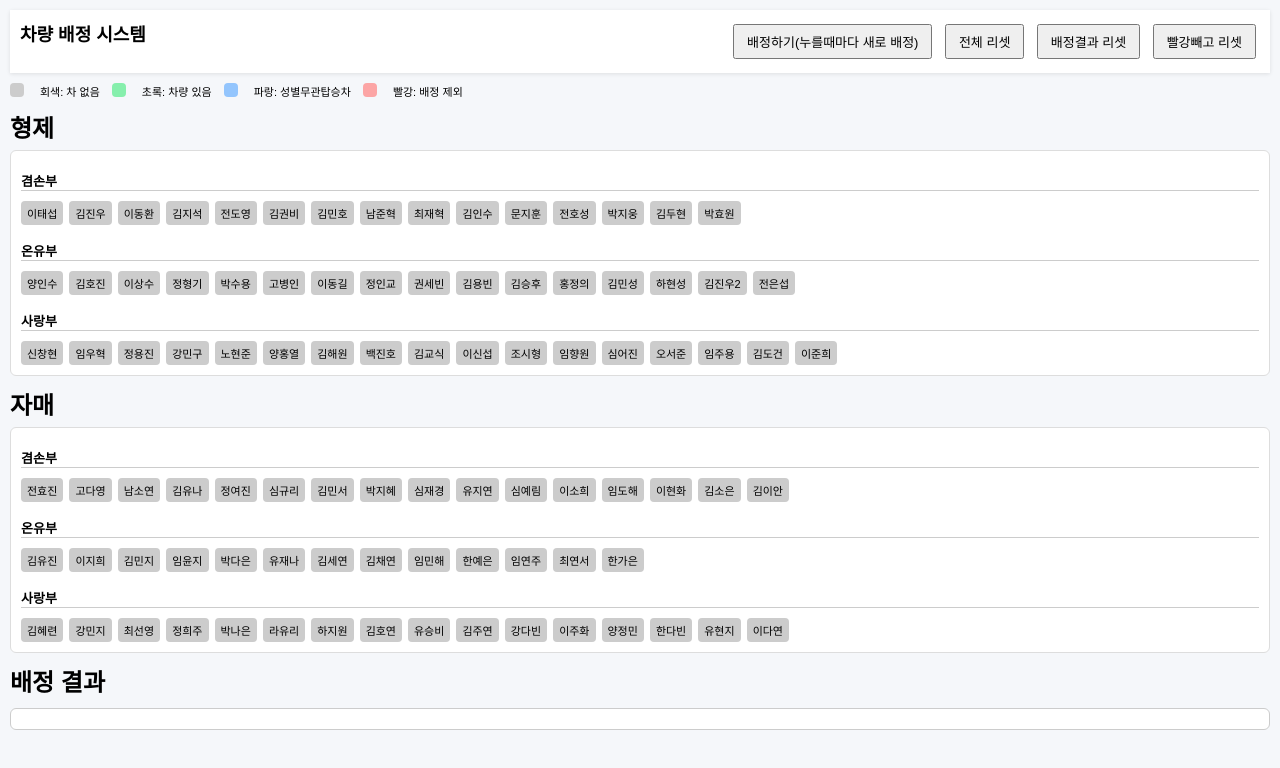
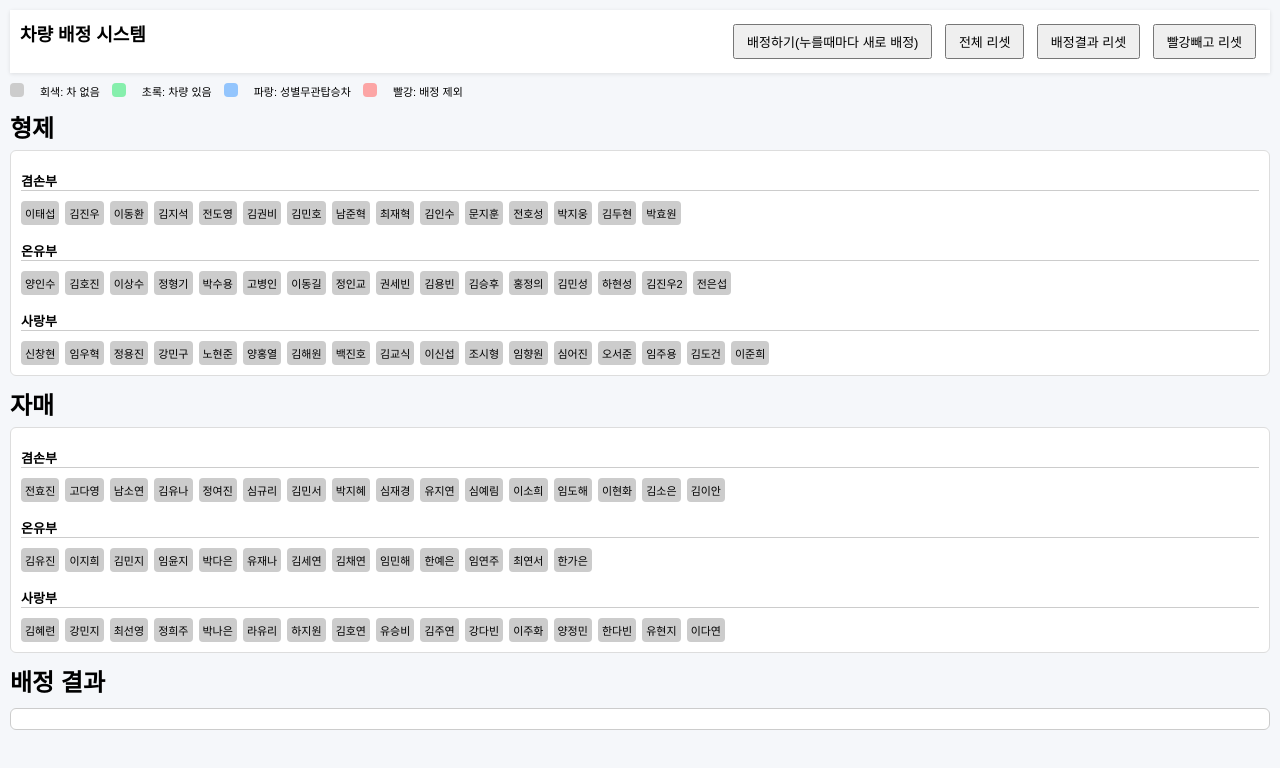
Before and after one commit to jw0921-kim/car, a plain HTML site: page index.html in a window 1280 px wide. Drawn offline with Linux system fonts and the light colour scheme.

Commit message:
Update style.css

```diff
--- a/style.css
+++ b/style.css
@@ -9,6 +9,6 @@ h2 { margin: 10px 0 6px; }
 .gray { background: #ccc; } .green { background: #86efac; } .blue { background: #93c5fd; } .red { background: #fca5a5; }
 .card-section { display: flex; flex-wrap: wrap; gap: 6px; background: #fff; padding: 10px; border: 1px solid #ddd; border-radius: 6px; }
 .section-title { flex-basis: 100%; font-weight: bold; font-size: 13px; margin: 10px 0 4px; border-bottom: 1px solid #ccc; }
-.card { font-size: 11px; padding: 4px 6px; border-radius: 4px; background: #ccc; cursor: pointer; user-select: none; }
+.card { font-size: 11px; padding: 4px 4px; border-radius: 4px; background: #ccc; cursor: pointer; user-select: none; }
 .card.green { background: #86efac; } .card.blue { background: #93c5fd; } .card.red { background: #fca5a5; }
 #result { background: #fff; white-space: pre-line; padding: 10px; border-radius: 6px; border: 1px solid #ccc; margin-top: 10px; font-size: 13px; }
```
